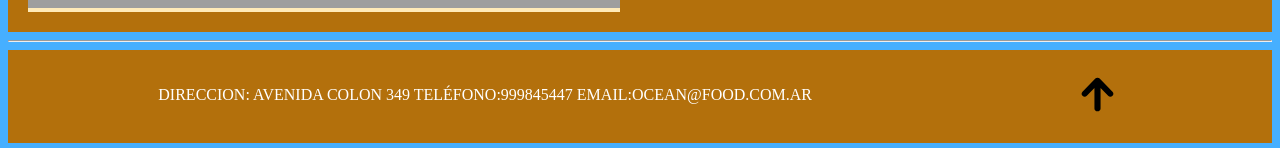
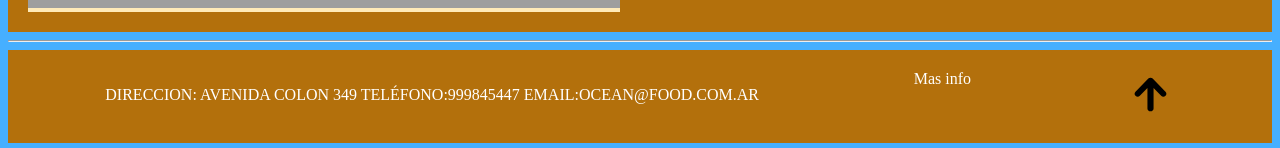
Before and after one commit to francoandes12/oceanfood, a plain HTML site: page index.html in a window 1280 px wide. Shown: the part 979-1127 px from the top of the page. Drawn offline with Linux system fonts and the light colour scheme; grey boxes are pictures that could not be loaded.

Commit message:
"version 1.5"

```diff
--- a/index.html
+++ b/index.html
@@ -39,6 +39,9 @@
                     </p>
                 </div>
                 <div class="footerhijo" id="up">
+                   <a id="masinfo" href="#">Mas info</a>
+                </div>
+                <div class="footerhijo" id="up">
                    <a id="up" href="#"><img id="up" src="img/up.svg" alt="" width="49" height="49"></a>
                 </div>
             </div>
--- a/style.css
+++ b/style.css
@@ -95,3 +95,6 @@ a{
 a:hover{
     color: #B3700C;
 }
+#masinfo:hover{
+    color: black;
+}
```
Also changed, not shown: 1 other file.
